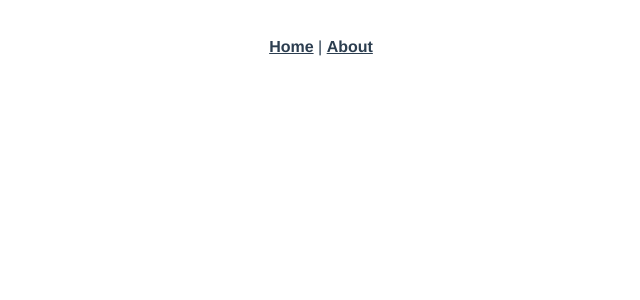
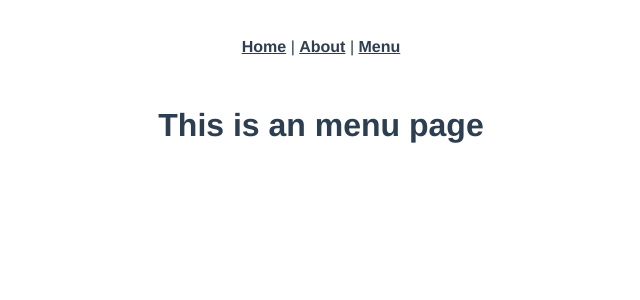
Before and after one commit to budicmarin/Frontend-RestaurantReserver, a Vue app in the folder restaurantreserver/: page /register in a window 1280 px wide. Before the commit this address had no page. Shown: the top 300 px of the page, without its empty margins (319-959 px from the left). Built offline with nearby package versions, Linux system fonts and the light colour scheme.

Commit message:
Dodani Views

```diff
--- a/restaurantreserver/src/App.vue
+++ b/restaurantreserver/src/App.vue
@@ -1,7 +1,8 @@
 <template>
   <nav>
     <router-link to="/">Home</router-link> |
-    <router-link to="/about">About</router-link>
+    <router-link to="/about">About</router-link> |
+    <router-link to="/menu">Menu</router-link>
   </nav>
   <router-view/>
 </template>
--- a/restaurantreserver/src/router/index.js
+++ b/restaurantreserver/src/router/index.js
@@ -14,7 +14,27 @@ const routes = [
     // this generates a separate chunk (about.[hash].js) for this route
     // which is lazy-loaded when the route is visited.
     component: () => import(/* webpackChunkName: "about" */ '../views/AboutView.vue')
-  }
+  },
+  {
+    path: '/menu',
+    name: 'menu',
+    component: () => import('../views/MenuView.vue')
+  },
+  {
+    path: '/login',
+    name: 'login',
+    omponent: () => import('../views/LoginView.vue')
+  },
+  {
+    path: '/register',
+    name: 'register',
+    component: () => import('../views/RegisterView.vue')
+  },
+  {
+    path: '/notification',
+    name: 'notification',
+    component: () => import('../views/NotificationView.vue')
+  },
 ]
 
 const router = createRouter({
--- /dev/null
+++ b/restaurantreserver/src/views/LoginView.vue
@@ -0,0 +1,5 @@
+<template>
+  <div class="login">
+    <h1>This is an menu page</h1>
+  </div>
+</template>
--- /dev/null
+++ b/restaurantreserver/src/views/MenuView.vue
@@ -0,0 +1,5 @@
+<template>
+  <div class="menu">
+    <h1>This is an menu page</h1>
+  </div>
+</template>
--- /dev/null
+++ b/restaurantreserver/src/views/NotificationView.vue
@@ -0,0 +1,5 @@
+<template>
+  <div class="notification">
+    <h1>This is an menu page</h1>
+  </div>
+</template>
--- /dev/null
+++ b/restaurantreserver/src/views/RegisterView.vue
@@ -0,0 +1,5 @@
+<template>
+  <div class="register">
+    <h1>This is an menu page</h1>
+  </div>
+</template>
--- /dev/null
+++ b/restaurantreserver/src/views/ReservationView.vue
@@ -0,0 +1,5 @@
+<template>
+  <div class="reservation">
+    <h1>This is an menu page</h1>
+  </div>
+</template>
```
